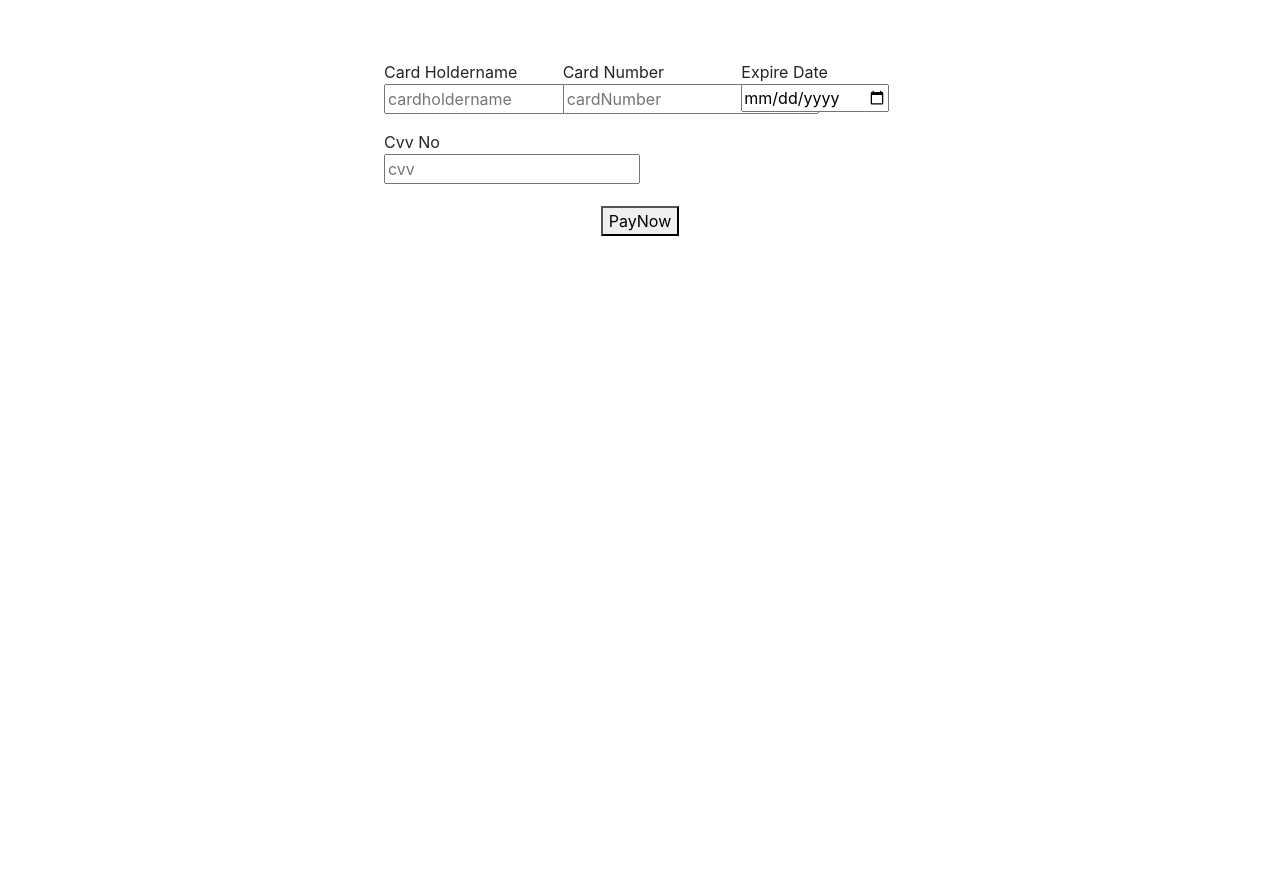
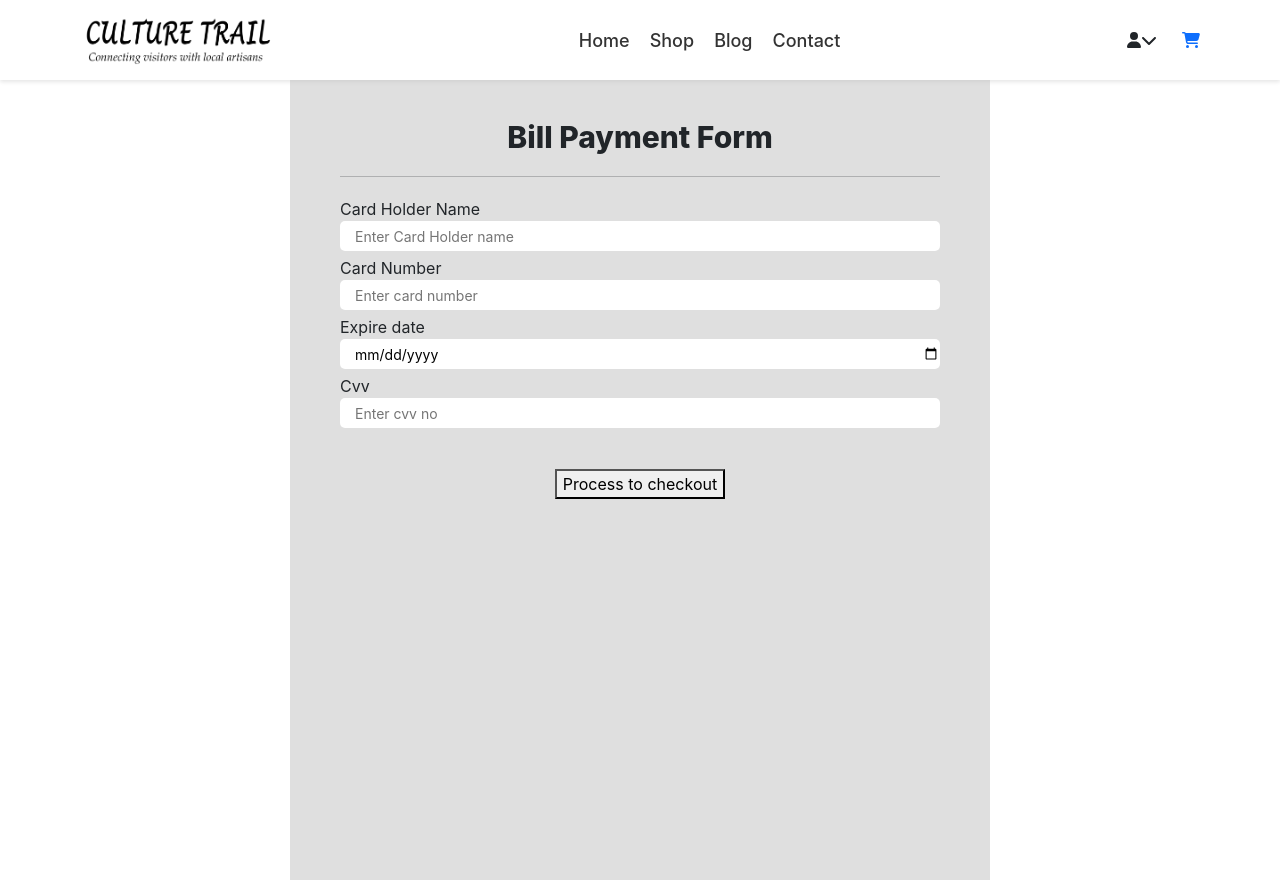
Before and after one commit to IT21102264/AF-Assingment, a React (Create React App) app in the folder client/: page /paypage in a window 1280 px wide. Before the commit the page ends 800 px from the top, so only its background shows below. Built offline with nearby package versions, Linux system fonts and the light colour scheme.

Commit message:
new file:   client/src/Pages/PayPage.css 	modified:   client/src/Pages/PayPage.js

```diff
--- /dev/null
+++ b/client/src/Pages/PayPage.css
@@ -0,0 +1,100 @@
+
+
+.container{
+    max-width: 700px;
+    width: 100%;
+    height:100vh;
+    background-color:rgba(192,192,192,0.5);
+    padding: 35px 50px;
+    margin-left:auto;
+    margin-right:auto;
+
+  }
+  .container .title{
+    font-size: 30px;
+    font-weight: 800;
+    position: relative;
+  }
+  .content form .user-details{
+    display: flex;
+    flex-wrap: wrap;
+    justify-content: space-between;
+    margin: 20px 0 12px 0;
+
+  }
+  form .user-details .input-box{
+    margin-bottom: 5px;
+    width: 1000px;
+
+  }
+  form .input-box span.details{
+    display: block;
+    font-weight: 800;
+    margin-bottom: 5px;
+  }
+  .user-details .input-box input{
+    height: 30px;
+    width: 100%;
+    outline: none;
+    font-size: 14px;
+    border-radius: 5px;
+    padding-left: 15px;
+    border: 4px ;
+    border-bottom-width: 2px;
+    transition: all 0.3s ease;
+
+  }
+
+  form .user-details .box{
+    margin-bottom: 5px;
+    width: calc(100% / 2 - 20px);
+
+  }
+  form .box span.details{
+    display: block;
+    font-weight: 800;
+    margin-bottom: 5px;
+  }
+
+  .user-details .box input{
+    height: 100px;
+    width: 100%;
+    outline: none;
+    font-size: 14px;
+    border-radius: 5px;
+    padding-left: 15px;
+    border: 1px solid #ccc;
+    border-bottom-width: 2px;
+    transition: all 0.3s ease;
+
+  }
+
+   .user-details .input-box input:focus,
+   .user-details .input-box input:valid{
+    border-color: #9b59b6;
+  }
+
+  .submit{
+    height: 80px;
+    margin: 35px 0
+ }
+ .submit{
+    padding:8px;
+   height: 100%;
+   max-height:50px;
+    width: 40%;
+    border-radius: 5px;
+    border: none;
+    color: #fff;
+    font-size: 24px;
+    font-weight: 500;
+    letter-spacing: 1px;
+    cursor: pointer;
+    transition: all 0.3s ease;
+    background: #660000;
+    text-decoration: none;
+  }
+
+ .submit:hover{
+   background: linear-gradient(-135deg, #71b7e6, #9b59b6);
+   }
--- a/client/src/Pages/PayPage.js
+++ b/client/src/Pages/PayPage.js
@@ -1,7 +1,9 @@
 import React from 'react'
 import { useState } from "react";
 import axios from "axios";
+import "./PayPage.css";
 import { Box, Input, Button, VStack, Flex } from "@chakra-ui/react";
+import Header from '../components/Header';
 
 
 export default function PayPage() {
@@ -21,7 +23,7 @@ export default function PayPage() {
             cvv: cvv,
           }
 
-          axios.post("http://localhost:5000/payment/add", newPayment).then(() => {
+          axios.post("http://localhost:4000/payment/add", newPayment).then(() => {
             alert("Sent data");
           }).catch(err => {
             console.log(err);
@@ -30,51 +32,38 @@ export default function PayPage() {
       };
 
 return (
-    <Box mt="60px">
-    <Flex gap={6} alignItems={"center"} direction={"column"} w="40%" m="auto">
-    <div className="row">
-        <div className="col-md-4 mb-3">
-        <label for="validationname">Card Holdername</label>
-            <Input
-                value={cardholdername}
-                placeholder="cardholdername"
-                required
-                onChange={(e) => setCardHolderName(e.target.value)}
-            ></Input>
-        </div>
-        <div className="col-md-4 mb-3">
-        <label for="validationnumber">Card Number</label>
-            <Input
-                value={cardnumber}
-                placeholder="cardNumber"
-                required
-                onChange={(e) => setCardNumber(e.target.value)}
-            ></Input>
-        </div>
-        <div className="col-md-4 mb-3">
-        <label for="validationdate">Expire Date</label>
-            <Input
-                type={"date"}
-                value={expdate}
-                placeholder="expiry"
-                required
-                onChange={(e) => setExpiry(e.target.value)}
-            ></Input>
-        </div>
-        <div className="col-md-4 mb-3">
-        <label for="validationcvv">Cvv No</label>
-            <Input
-                value={cvv}
-                placeholder="cvv"
-                minLength="3"
-                maxLength="3"
-                required
-                onChange={(e) => setCvv(e.target.value)}
-            ></Input>
-        </div>
-    </div>
-     <Button onClick={sentData}>PayNow</Button>
-    </Flex>
-  </Box>
+  <div>
+    <Header />
+    <div class="container">
+    <center><div class="title">Bill Payment Form</div></center>
+    <hr></hr>
+      <div class="content">
+            <form action="adver.php" method="post">
+              <div class="user-details">
+                <div class="input-box">
+                  <label class="details">Card Holder Name</label>
+                  <input type="text" placeholder="Enter Card Holder name"  onChange={(e) => setCardHolderName(e.target.value)} required />
+                </div>
+                <div class="input-box">
+                  <label class="details">Card Number</label>
+                  <input type="number" placeholder="Enter card number"  onChange={(e) => setCardNumber(e.target.value)} required />
+                </div>
+                <div class="input-box">
+                  <label class="details">Expire date</label>
+                  <input type="date"  placeholder="Enter Exp date"  onChange={(e) => setExpiry(e.target.value)} required />
+                </div>
+                <div class="input-box">
+                  <label class="details">Cvv</label>
+                  <input type="number" placeholder="Enter cvv no"  onChange={(e) => setCvv(e.target.value)} required />
+                </div><br/>
+
+              </div>
+              <center><Button onClick={sentData}>Process to checkout</Button></center>
+          </form>
+      </div>
+		</div>
+
+  </div>
+
   );
 }
```
